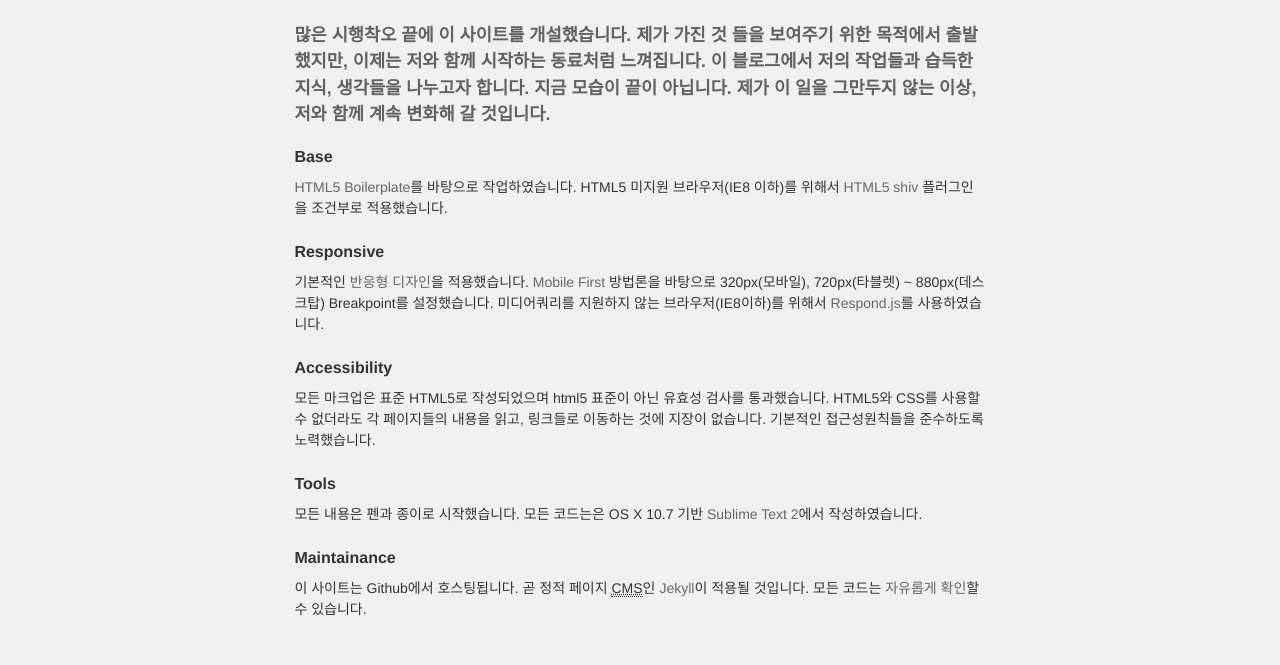
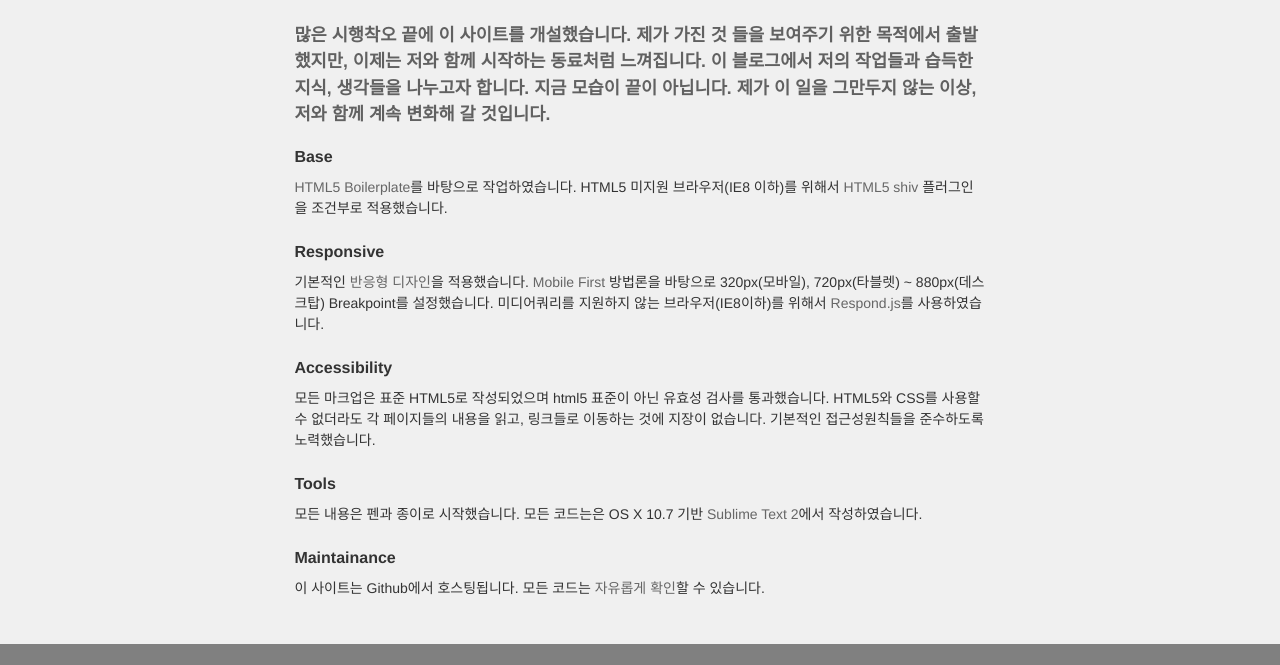
Before and after one commit to youngseongok/okys, a plain HTML site: page 2013-03-28.html in a window 1280 px wide. Shown: the part 212-877 px from the top of the page. Drawn offline with Linux system fonts and the light colour scheme.

Commit message:
post fix jekyll

```diff
--- a/2013-03-28.html
+++ b/2013-03-28.html
@@ -74,7 +74,7 @@
                 		모든 코드는은 OS X 10.7 기반 <a href="http://www.sublimetext.com/2">Sublime Text 2</a>에서 작성하였습니다.</p>
 
                 	<h3>Maintainance</h3>
-                	<p>이 사이트는 Github에서 호스팅됩니다. 곧 정적 페이지 <abbr title="Content Management System">CMS</abbr>인 <a href="https://github.com/mojombo/jekyll">Jekyll</a>이 적용될 것입니다. 모든 코드는 <a href="">자유롭게 확인</a>할 수 있습니다.</p>
+                	<p>이 사이트는 Github에서 호스팅됩니다. 모든 코드는 <a href="">자유롭게 확인</a>할 수 있습니다.</p>
                 </div>
             </div>
             <!-- /메인 콘텐츠 -->
```
